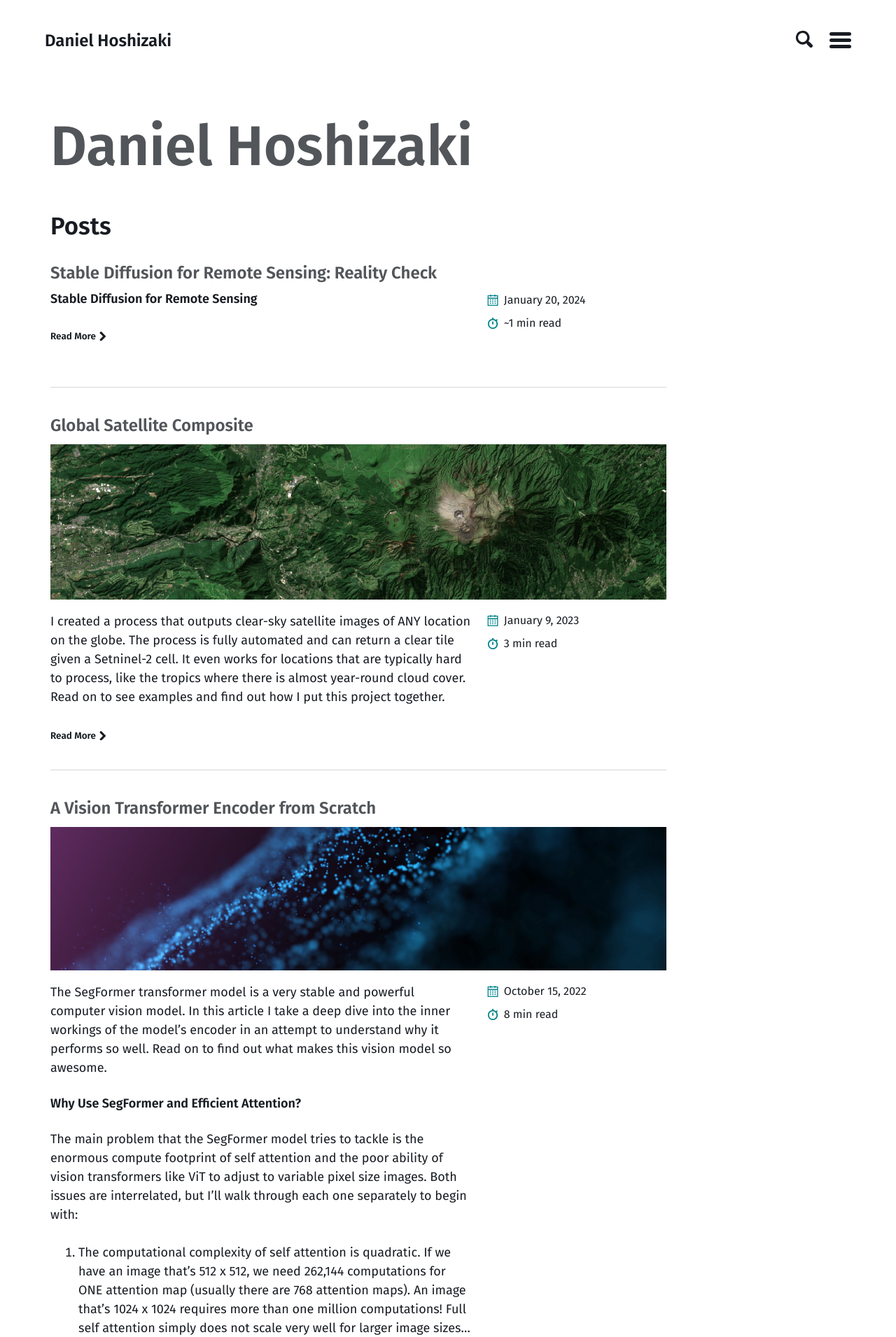
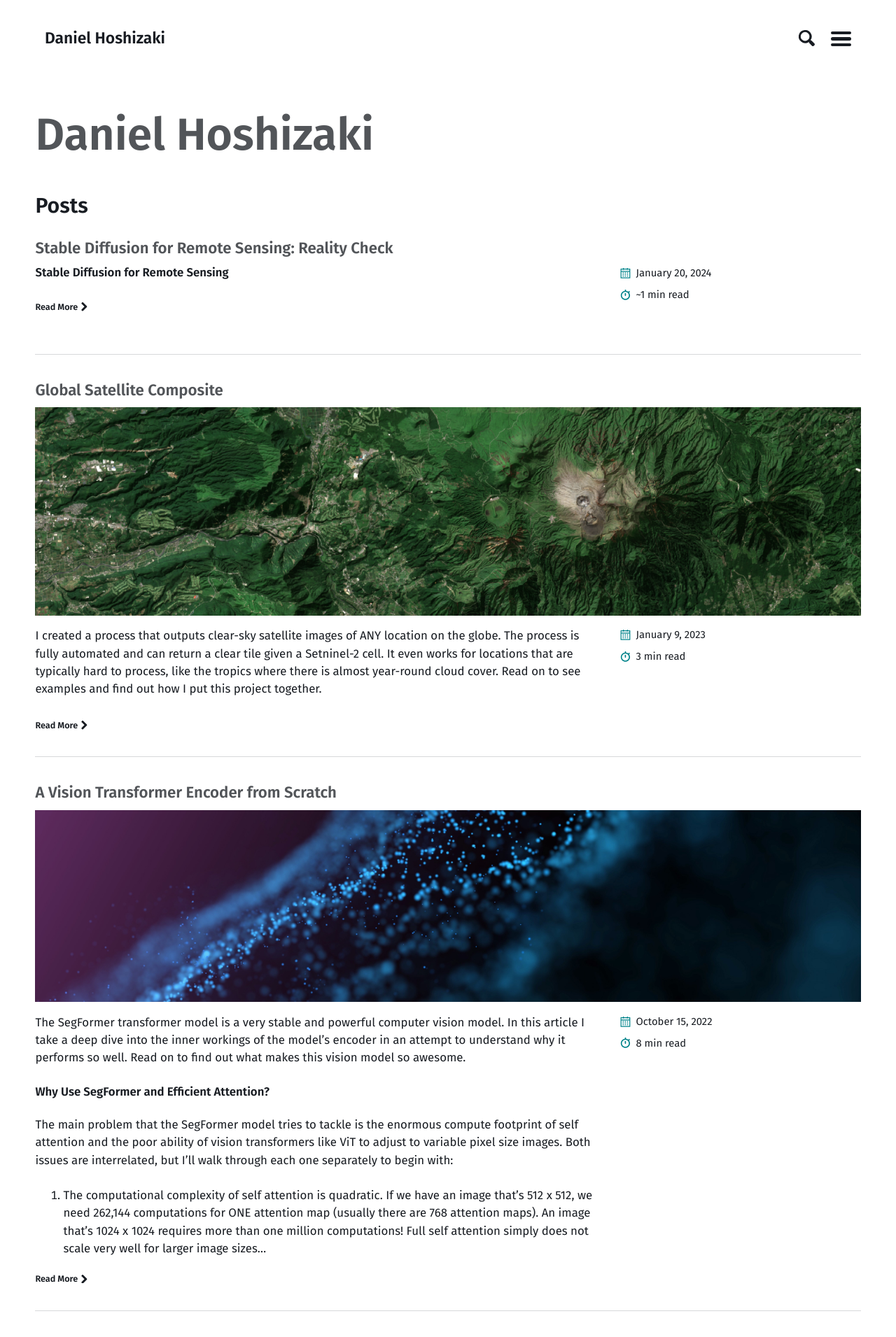
Before and after one commit to danielhoshizaki/danielhoshizaki, a Jekyll site: the page built from index.md, in a window 1280 px wide. Shown: the top 1911 px of the page at 70% size. Built offline with Jekyll 4.4.1, drawn with Linux system fonts in a browser that asks for light colours.

Commit message:
update sass

```diff
--- a/_sass/basically-basic/_footer.scss
+++ b/_sass/basically-basic/_footer.scss
@@ -3,7 +3,7 @@
    ========================================================================== */
 
 .site-footer {
-  margin-top: 4rem;
+  margin-top: 8rem;
   color: tint($text-color, 40%);
   font-size: 80%;
 
@@ -26,8 +26,8 @@
     }
 
     @include breakpoint($xlarge) {
-      padding-right: 4rem;
-      padding-left: 4rem;
+      padding-right: 8rem;
+      padding-left: 8rem;
     }
   }
 }
--- a/_sass/basically-basic/_layout.scss
+++ b/_sass/basically-basic/_layout.scss
@@ -57,7 +57,7 @@
 }
 
 .inner {
-  max-width: $large;
+  max-width: $xlarge;
 }
 
 /*
@@ -186,3 +186,12 @@
     }
   }
 }
+
+#map {
+
+    height: 512px;
+
+    @include breakpoint($large) {
+      height: 800px;
+    }
+  }
--- a/_sass/basically-basic/_variables.scss
+++ b/_sass/basically-basic/_variables.scss
@@ -5,8 +5,8 @@
 /* Breakpoint widths */
 $small: 320px !default;
 $medium: 768px !default;
-$large: 1024px !default;
-$xlarge: 1280px !default;
+$large: 1024px !default;  /* Note to self: clear cache to get these changes to show */
+$xlarge: 1680px !default;
 
 /* Fluid type */
 $base-font-size: 16px !default;
```
